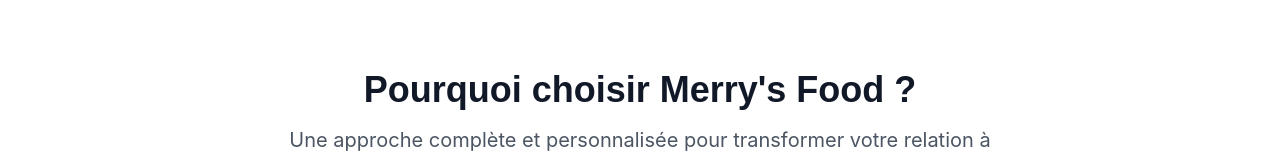
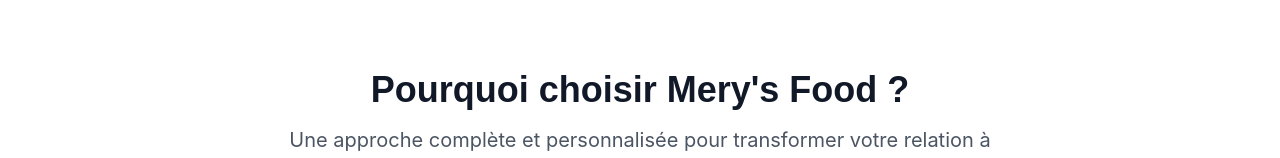
Before and after one commit to lachose-jB/meryFood, a Vue app: page / in a window 1280 px wide. Shown: the part 624-782 px from the top of the page. Built offline with nearby package versions, Linux system fonts and the light colour scheme; no server answers; the database is empty.

Commit message:
Updated Home.vue

```diff
--- a/src/views/Home.vue
+++ b/src/views/Home.vue
@@ -38,7 +38,7 @@
       <div class="max-w-7xl mx-auto px-4 sm:px-6 lg:px-8">
         <div class="text-center mb-16">
           <h2 class="font-title font-bold text-3xl lg:text-4xl text-gray-900 mb-4">
-            Pourquoi choisir Merry's Food ?
+            Pourquoi choisir Mery's Food ?
           </h2>
           <p class="text-xl text-gray-600 max-w-3xl mx-auto">
             Une approche complète et personnalisée pour transformer votre relation à l'alimentation
```
